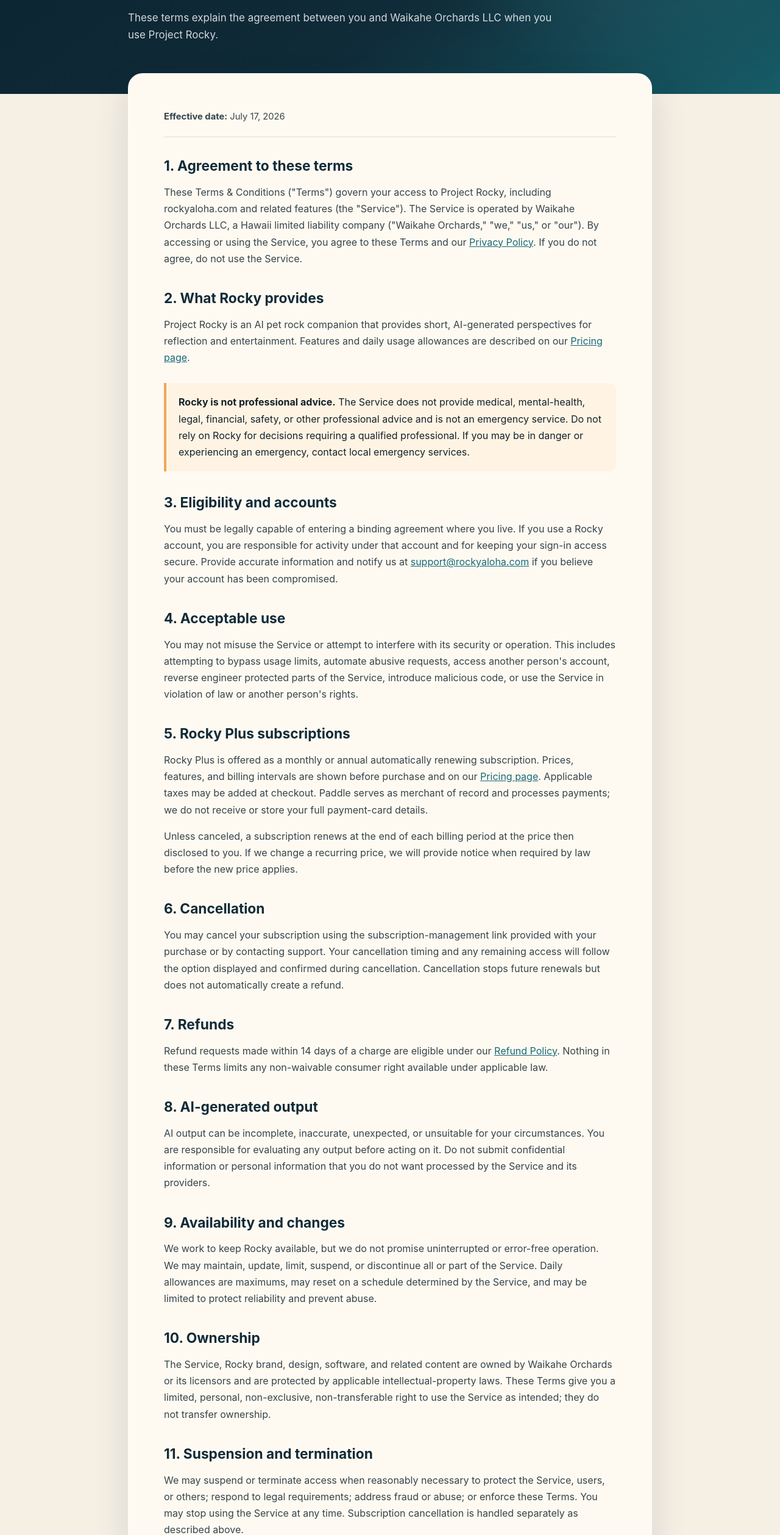
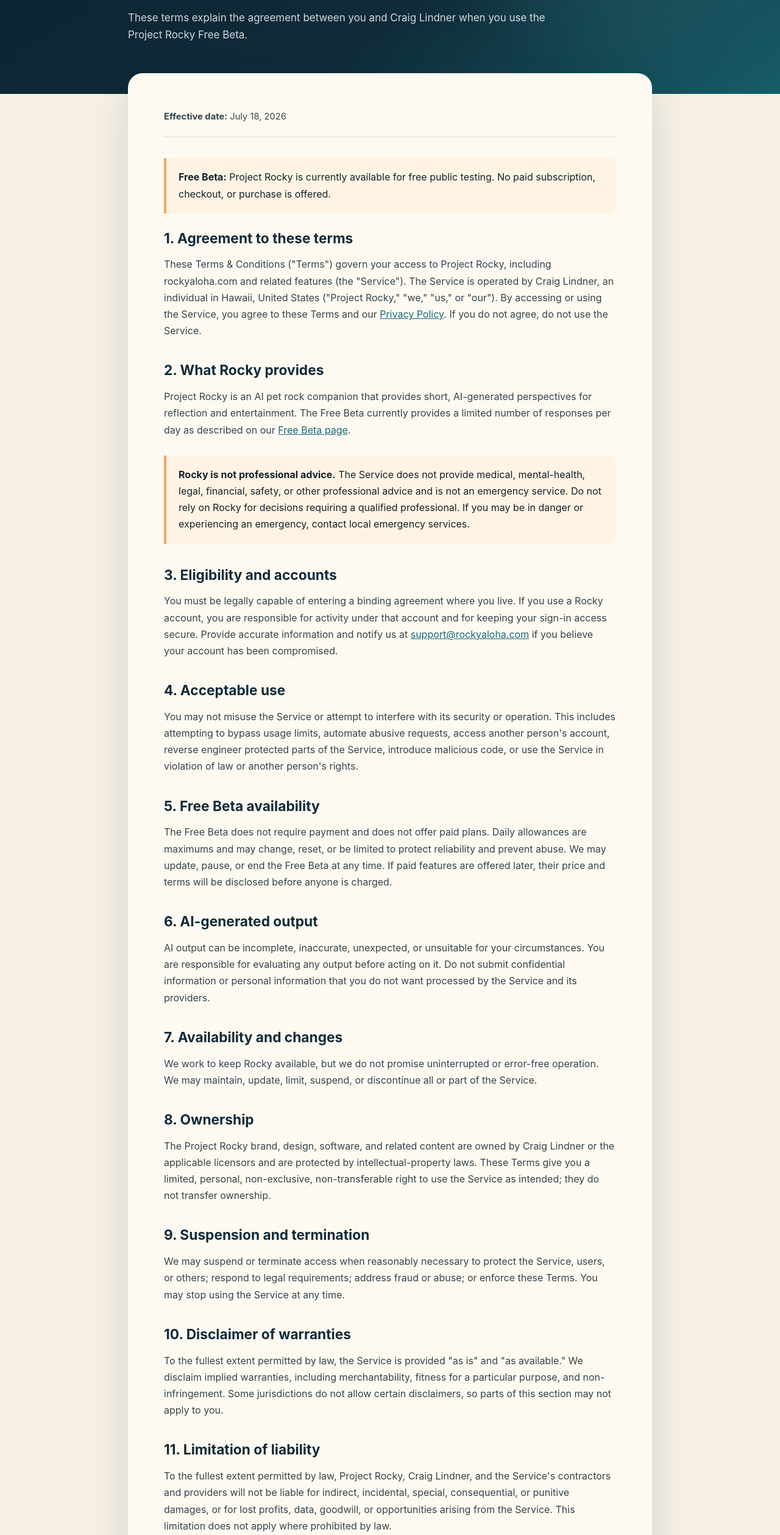
Before and after one commit to lindnerworld-tech/rocky, a website: page WEBSITE/terms.html in a window 1280 px wide. Shown: the part 280-2797 px from the top of the page at 61% size. Drawn offline with Linux system fonts and the light colour scheme.

Commit message:
Make terms free-beta only

```diff
--- a/WEBSITE/terms.html
+++ b/WEBSITE/terms.html
@@ -3,7 +3,7 @@
 <head>
   <meta charset="utf-8">
   <meta name="viewport" content="width=device-width, initial-scale=1">
-  <meta name="description" content="Terms and Conditions for Project Rocky, operated by Waikahe Orchards LLC.">
+  <meta name="description" content="Terms and Conditions for the Project Rocky Free Beta, operated by Craig Lindner.">
   <title>Terms &amp; Conditions | Project Rocky</title>
   <link rel="canonical" href="https://www.rockyaloha.com/terms">
   <link rel="stylesheet" href="/legal.css">
@@ -18,19 +18,21 @@
     <div class="legal-hero">
       <p class="kicker">The steady ground</p>
       <h1>Terms &amp; Conditions</h1>
-      <p>These terms explain the agreement between you and Waikahe Orchards LLC when you use Project Rocky.</p>
+      <p>These terms explain the agreement between you and Craig Lindner when you use the Project Rocky Free Beta.</p>
     </div>
   </header>
 
   <main class="legal-main" id="content">
     <article class="legal-card">
-      <p class="effective"><strong>Effective date:</strong> July 17, 2026</p>
+      <p class="effective"><strong>Effective date:</strong> July 18, 2026</p>
+
+      <div class="notice"><strong>Free Beta:</strong> Project Rocky is currently available for free public testing. No paid subscription, checkout, or purchase is offered.</div>
 
       <h2>1. Agreement to these terms</h2>
-      <p>These Terms &amp; Conditions ("Terms") govern your access to Project Rocky, including rockyaloha.com and related features (the "Service"). The Service is operated by Waikahe Orchards LLC, a Hawaii limited liability company ("Waikahe Orchards," "we," "us," or "our"). By accessing or using the Service, you agree to these Terms and our <a href="/privacy">Privacy Policy</a>. If you do not agree, do not use the Service.</p>
+      <p>These Terms &amp; Conditions ("Terms") govern your access to Project Rocky, including rockyaloha.com and related features (the "Service"). The Service is operated by Craig Lindner, an individual in Hawaii, United States ("Project Rocky," "we," "us," or "our"). By accessing or using the Service, you agree to these Terms and our <a href="/privacy">Privacy Policy</a>. If you do not agree, do not use the Service.</p>
 
       <h2>2. What Rocky provides</h2>
-      <p>Project Rocky is an AI pet rock companion that provides short, AI-generated perspectives for reflection and entertainment. Features and daily usage allowances are described on our <a href="/pricing">Pricing page</a>.</p>
+      <p>Project Rocky is an AI pet rock companion that provides short, AI-generated perspectives for reflection and entertainment. The Free Beta currently provides a limited number of responses per day as described on our <a href="/pricing">Free Beta page</a>.</p>
 
       <div class="notice"><strong>Rocky is not professional advice.</strong> The Service does not provide medical, mental-health, legal, financial, safety, or other professional advice and is not an emergency service. Do not rely on Rocky for decisions requiring a qualified professional. If you may be in danger or experiencing an emergency, contact local emergency services.</div>
 
@@ -40,53 +42,46 @@
       <h2>4. Acceptable use</h2>
       <p>You may not misuse the Service or attempt to interfere with its security or operation. This includes attempting to bypass usage limits, automate abusive requests, access another person's account, reverse engineer protected parts of the Service, introduce malicious code, or use the Service in violation of law or another person's rights.</p>
 
-      <h2>5. Rocky Plus subscriptions</h2>
-      <p>Rocky Plus is offered as a monthly or annual automatically renewing subscription. Prices, features, and billing intervals are shown before purchase and on our <a href="/pricing">Pricing page</a>. Applicable taxes may be added at checkout. Paddle serves as merchant of record and processes payments; we do not receive or store your full payment-card details.</p>
-      <p>Unless canceled, a subscription renews at the end of each billing period at the price then disclosed to you. If we change a recurring price, we will provide notice when required by law before the new price applies.</p>
+      <h2>5. Free Beta availability</h2>
+      <p>The Free Beta does not require payment and does not offer paid plans. Daily allowances are maximums and may change, reset, or be limited to protect reliability and prevent abuse. We may update, pause, or end the Free Beta at any time. If paid features are offered later, their price and terms will be disclosed before anyone is charged.</p>
 
-      <h2>6. Cancellation</h2>
-      <p>You may cancel your subscription using the subscription-management link provided with your purchase or by contacting support. Your cancellation timing and any remaining access will follow the option displayed and confirmed during cancellation. Cancellation stops future renewals but does not automatically create a refund.</p>
-
-      <h2>7. Refunds</h2>
-      <p>Refund requests made within 14 days of a charge are eligible under our <a href="/refund-policy">Refund Policy</a>. Nothing in these Terms limits any non-waivable consumer right available under applicable law.</p>
-
-      <h2>8. AI-generated output</h2>
+      <h2>6. AI-generated output</h2>
       <p>AI output can be incomplete, inaccurate, unexpected, or unsuitable for your circumstances. You are responsible for evaluating any output before acting on it. Do not submit confidential information or personal information that you do not want processed by the Service and its providers.</p>
 
-      <h2>9. Availability and changes</h2>
-      <p>We work to keep Rocky available, but we do not promise uninterrupted or error-free operation. We may maintain, update, limit, suspend, or discontinue all or part of the Service. Daily allowances are maximums, may reset on a schedule determined by the Service, and may be limited to protect reliability and prevent abuse.</p>
+      <h2>7. Availability and changes</h2>
+      <p>We work to keep Rocky available, but we do not promise uninterrupted or error-free operation. We may maintain, update, limit, suspend, or discontinue all or part of the Service.</p>
 
-      <h2>10. Ownership</h2>
-      <p>The Service, Rocky brand, design, software, and related content are owned by Waikahe Orchards or its licensors and are protected by applicable intellectual-property laws. These Terms give you a limited, personal, non-exclusive, non-transferable right to use the Service as intended; they do not transfer ownership.</p>
+      <h2>8. Ownership</h2>
+      <p>The Project Rocky brand, design, software, and related content are owned by Craig Lindner or the applicable licensors and are protected by intellectual-property laws. These Terms give you a limited, personal, non-exclusive, non-transferable right to use the Service as intended; they do not transfer ownership.</p>
 
-      <h2>11. Suspension and termination</h2>
-      <p>We may suspend or terminate access when reasonably necessary to protect the Service, users, or others; respond to legal requirements; address fraud or abuse; or enforce these Terms. You may stop using the Service at any time. Subscription cancellation is handled separately as described above.</p>
+      <h2>9. Suspension and termination</h2>
+      <p>We may suspend or terminate access when reasonably necessary to protect the Service, users, or others; respond to legal requirements; address fraud or abuse; or enforce these Terms. You may stop using the Service at any time.</p>
 
-      <h2>12. Disclaimer of warranties</h2>
+      <h2>10. Disclaimer of warranties</h2>
       <p>To the fullest extent permitted by law, the Service is provided "as is" and "as available." We disclaim implied warranties, including merchantability, fitness for a particular purpose, and non-infringement. Some jurisdictions do not allow certain disclaimers, so parts of this section may not apply to you.</p>
 
-      <h2>13. Limitation of liability</h2>
-      <p>To the fullest extent permitted by law, Waikahe Orchards and its members, employees, contractors, and service providers will not be liable for indirect, incidental, special, consequential, or punitive damages, or for lost profits, data, goodwill, or opportunities arising from the Service. Our aggregate liability for claims relating to the Service will not exceed the greater of $100 or the amount you paid for the Service during the 12 months before the claim. This limitation does not apply where prohibited by law.</p>
+      <h2>11. Limitation of liability</h2>
+      <p>To the fullest extent permitted by law, Project Rocky, Craig Lindner, and the Service's contractors and providers will not be liable for indirect, incidental, special, consequential, or punitive damages, or for lost profits, data, goodwill, or opportunities arising from the Service. This limitation does not apply where prohibited by law.</p>
 
-      <h2>14. Governing law</h2>
+      <h2>12. Governing law</h2>
       <p>These Terms are governed by the laws of the State of Hawaii, without regard to conflict-of-law principles. Any dispute that is not subject to a non-waivable consumer forum will be brought in a court of competent jurisdiction in Hawaii. You retain any consumer protections that cannot lawfully be waived.</p>
 
-      <h2>15. Changes to these terms</h2>
+      <h2>13. Changes to these terms</h2>
       <p>We may update these Terms. We will post the updated version with a new effective date and provide additional notice when required. Continuing to use the Service after an update takes effect means you accept the revised Terms.</p>
 
-      <h2>16. Contact</h2>
+      <h2>14. Contact</h2>
       <p>Questions about these Terms may be sent to <a href="mailto:support@rockyaloha.com">support@rockyaloha.com</a>.</p>
-      <p><strong>Waikahe Orchards LLC</strong><br>Hawaii, United States</p>
+      <p><strong>Craig Lindner — Project Rocky</strong><br>Hawaii, United States</p>
     </article>
   </main>
 
   <footer class="legal-footer">
     <strong>PROJECT ROCKY</strong>
-    <span>Operated by Waikahe Orchards LLC</span>
+    <span>Free Beta · Operated by Craig Lindner</span>
     <nav class="legal-links" aria-label="Legal and company information">
-      <a href="/pricing">Pricing</a>
+      <a href="/pricing">Free Beta</a>
       <a href="/terms" aria-current="page">Terms &amp; Conditions</a>
-      <a href="/refund-policy">Refund Policy</a>
+      <a href="/refund-policy">No-Payment Policy</a>
       <a href="/privacy">Privacy Policy</a>
       <a href="mailto:support@rockyaloha.com">Contact</a>
     </nav>
```
